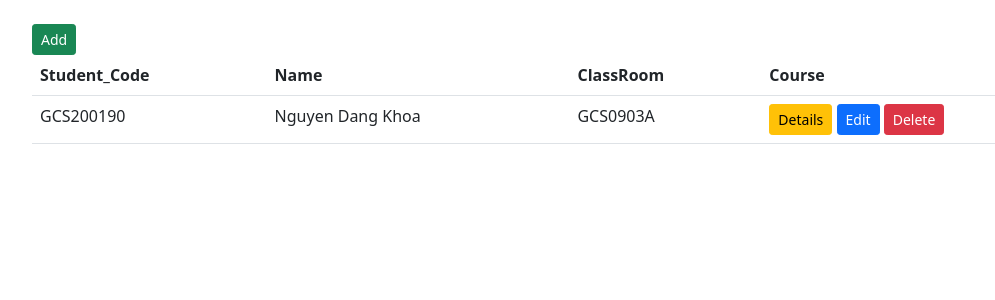
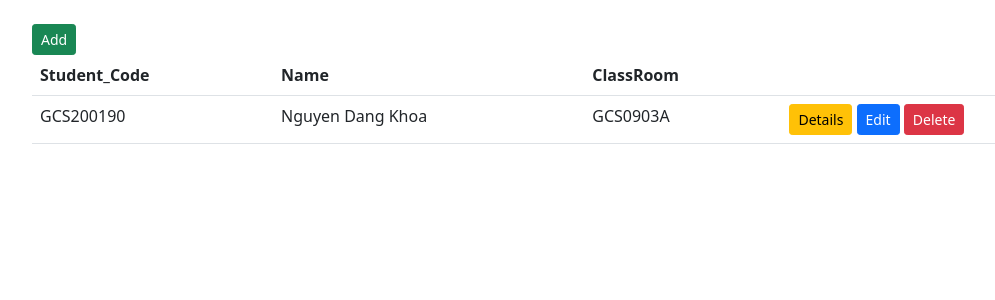
Before and after one commit to Koshice/Project_Web, a Django app: page /student/student/ in a window 1280 px wide. Shown: the part 56-356 px from the top of the page, without its empty margins (50-1045 px from the left). Run offline with Django 3.2, Linux system fonts and the light colour scheme; data comes from the database, SQL or seed files in the repository; both versions use the stored data as it was after the commit.

Commit message:
Khoa (27/4)

```diff
--- a/student/templates/student/student/student_index.html
+++ b/student/templates/student/student/student_index.html
@@ -8,7 +8,6 @@
         <th>Student_Code</th>
         <th>Name</th>
         <th>ClassRoom</th>
-        <th>Course</th>
         <th></th>
     </tr>
 
```
Also changed, not shown: projectweb/db.sqlite3 (added).
